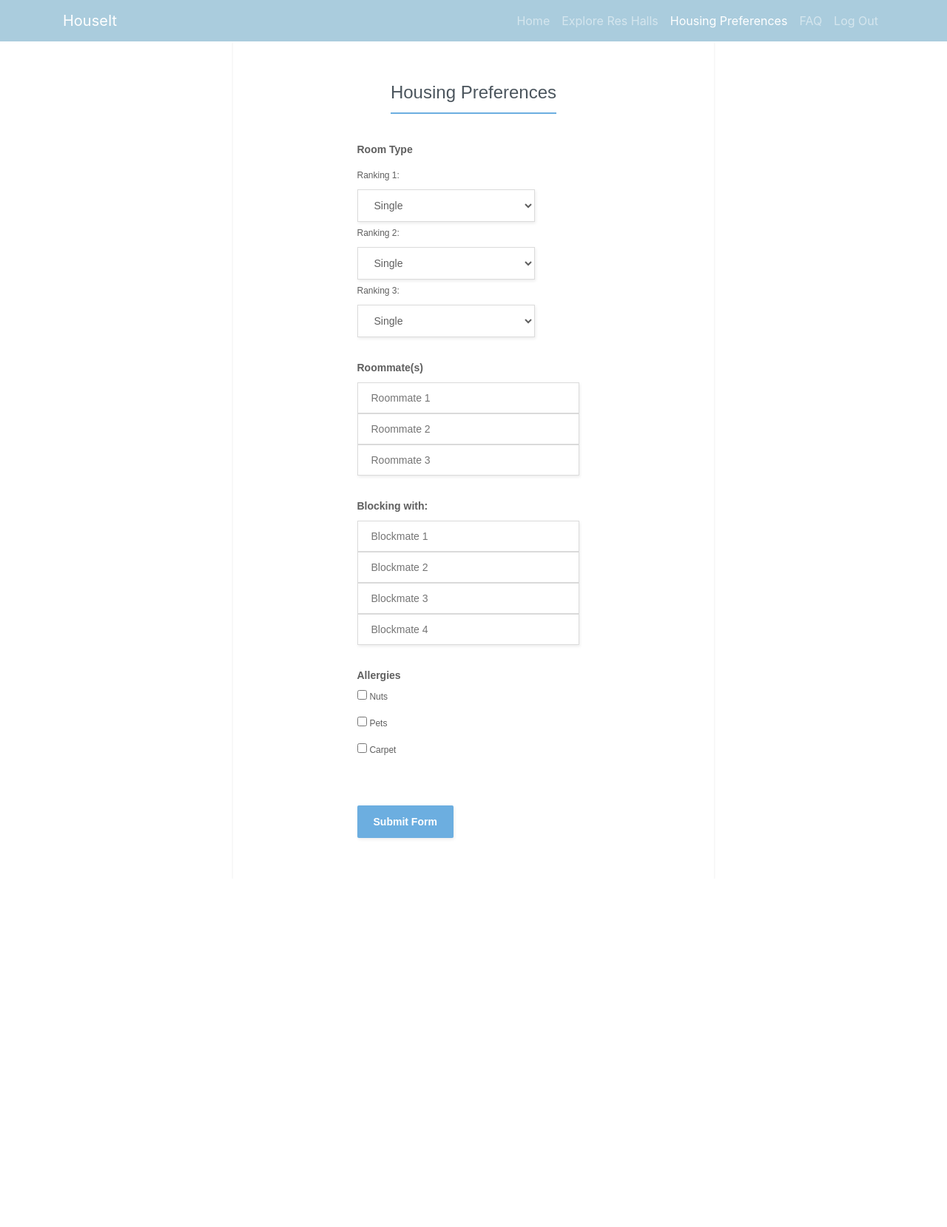
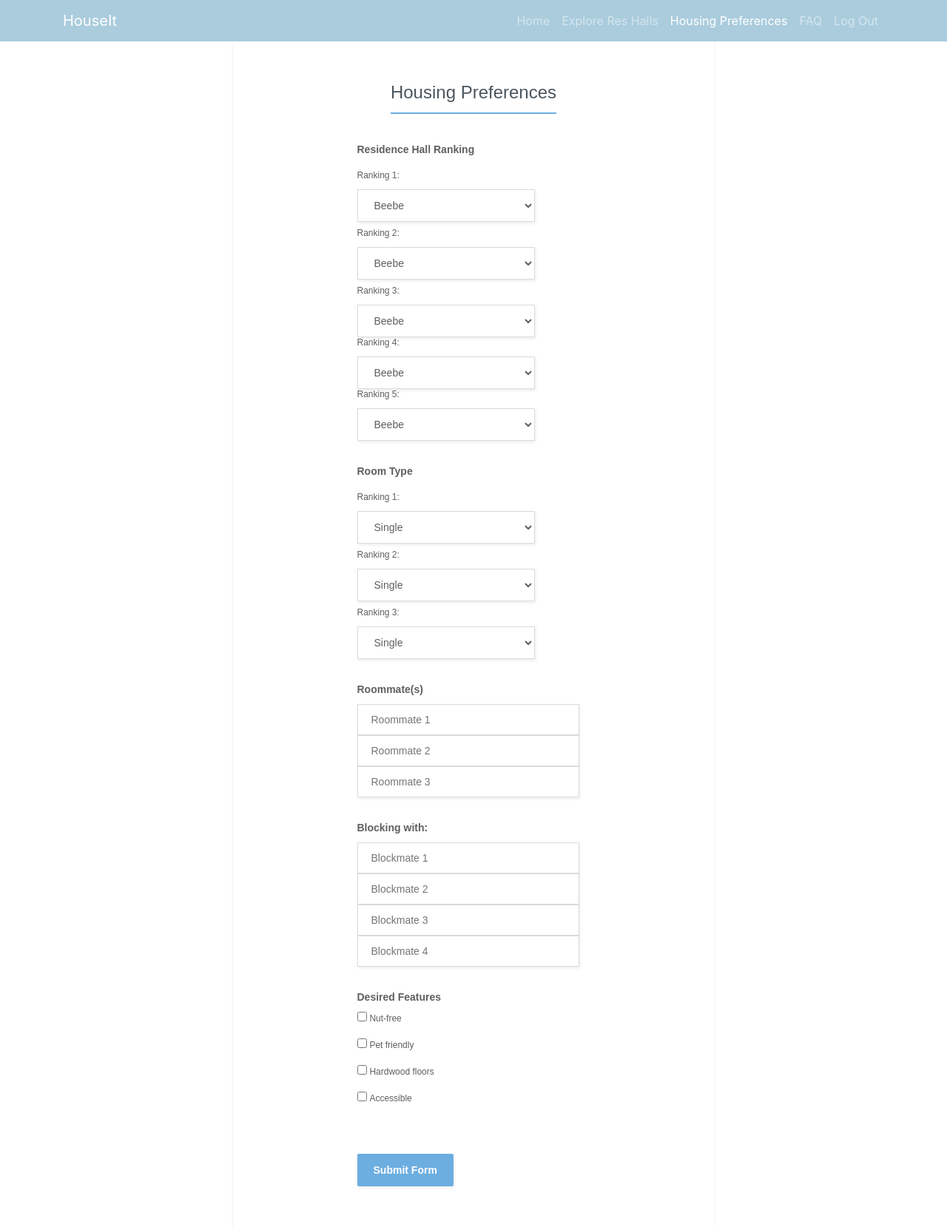
Before and after one commit to dtosca/HouseIt, a Flask app: page /preferences/ in a window 1280 px wide. Shown: the whole page at 74% size. Before the commit the page ends 1134 px from the top, so only its background shows below. Run offline with Flask 2, Linux system fonts and the light colour scheme; some libraries are stand-ins or nearby versions.

Commit message:
updated preferences form

```diff
--- a/templates/preferences.html
+++ b/templates/preferences.html
@@ -91,33 +91,154 @@
 
             <div class="form-row">
               <label>
+              <span>Residence Hall Ranking <br></span>
+            </label>
+                <label>
+                    <span class="span-normal">Ranking 1:</span>
+                    <select name="ranking1">
+                        <option>Beebe</option>
+                        <option>Cazenove</option>
+                        <option>Munger</option>
+                        <option>Pomeroy</option>
+                        <option>Shafer</option>
+                        <option>Claflin</option>
+                        <option>Lake House</option>
+                        <option>Severance</option>
+                        <option>Tower Court</option>
+                        <option>Bates</option>
+                        <option>Freeman</option>
+                        <option>McAfee</option>
+                        <option>Casa Cervantes</option>
+                        <option>Dower</option>
+                        <option>French House</option>
+                        <option>Stone-Davis</option>
+                        <option>Simpson West</option>
+                        <option>Hemlock</option>
+
+                    </select>
+                  </label>
+                  <label>
+                    <span class="span-normal">Ranking 2:</span>
+                    <select name="ranking2">
+                        <option>Beebe</option>
+                        <option>Cazenove</option>
+                        <option>Munger</option>
+                        <option>Pomeroy</option>
+                        <option>Shafer</option>
+                        <option>Claflin</option>
+                        <option>Lake House</option>
+                        <option>Severance</option>
+                        <option>Tower Court</option>
+                        <option>Bates</option>
+                        <option>Freeman</option>
+                        <option>McAfee</option>
+                        <option>Casa Cervantes</option>
+                        <option>Dower</option>
+                        <option>French House</option>
+                        <option>Stone-Davis</option>
+                        <option>Simpson West</option>
+                        <option>Hemlock</option>
+                      </select>
+                      </label>
+                      <label>
+                    <span class="span-normal">Ranking 3:</span>
+                    <select name="ranking3">
+                        <option>Beebe</option>
+                        <option>Cazenove</option>
+                        <option>Munger</option>
+                        <option>Pomeroy</option>
+                        <option>Shafer</option>
+                        <option>Claflin</option>
+                        <option>Lake House</option>
+                        <option>Severance</option>
+                        <option>Tower Court</option>
+                        <option>Bates</option>
+                        <option>Freeman</option>
+                        <option>McAfee</option>
+                        <option>Casa Cervantes</option>
+                        <option>Dower</option>
+                        <option>French House</option>
+                        <option>Stone-Davis</option>
+                        <option>Simpson West</option>
+                        <option>Hemlock</option>
+                    </select>
+                    <span class="span-normal">Ranking 4:</span>
+                    <select name="ranking4">
+                        <option>Beebe</option>
+                        <option>Cazenove</option>
+                        <option>Munger</option>
+                        <option>Pomeroy</option>
+                        <option>Shafer</option>
+                        <option>Claflin</option>
+                        <option>Lake House</option>
+                        <option>Severance</option>
+                        <option>Tower Court</option>
+                        <option>Bates</option>
+                        <option>Freeman</option>
+                        <option>McAfee</option>
+                        <option>Casa Cervantes</option>
+                        <option>Dower</option>
+                        <option>French House</option>
+                        <option>Stone-Davis</option>
+                        <option>Simpson West</option>
+                        <option>Hemlock</option>
+                    </select>
+                    <span class="span-normal">Ranking 5:</span>
+                    <select name="ranking5">
+                        <option>Beebe</option>
+                        <option>Cazenove</option>
+                        <option>Munger</option>
+                        <option>Pomeroy</option>
+                        <option>Shafer</option>
+                        <option>Claflin</option>
+                        <option>Lake House</option>
+                        <option>Severance</option>
+                        <option>Tower Court</option>
+                        <option>Bates</option>
+                        <option>Freeman</option>
+                        <option>McAfee</option>
+                        <option>Casa Cervantes</option>
+                        <option>Dower</option>
+                        <option>French House</option>
+                        <option>Stone-Davis</option>
+                        <option>Simpson West</option>
+                        <option>Hemlock</option>
+                    </select>
+                </label>
+            </div>
+
+            <div class="form-row">
+              <label>
               <span>Room Type <br></span>
             </label>
                 <label>
                     <span class="span-normal">Ranking 1:</span>
-                    <select name="dropdown1">
+                    <select name="rt1">
                         <option>Single</option>
                         <option>Double</option>
                         <option>Triple</option>
                         <option>Quad</option>
+                        <option>Suite</option>
                     </select>
                   </label>
                   <label>
                     <span class="span-normal">Ranking 2:</span>
-                    <select name="dropdown2">
+                    <select name="rt2">
                         <option>Single</option>
                         <option>Double</option>
                         <option>Triple</option>
                         <option>Quad</option>
+                        <option>Suite</option>
                       </select>
                       </label>
                       <label>
                     <span class="span-normal">Ranking 3:</span>
-                    <select name="dropdown3">
+                    <select name="rt3">
                         <option>Single</option>
                         <option>Double</option>
                         <option>Triple</option>
                         <option>Quad</option>
+                        <option>Suite</option>
                     </select>
                 </label>
             </div>
@@ -144,19 +265,23 @@
 
             <div class="form-row">
                 <label>
-                  <span>Allergies</span>
+                  <span>Desired Features</span>
                   <fieldset>
                     <div>
                       <input type="checkbox" id="nuts" name="interest" value="nuts">
-                      <label for="nuts"><span class="span-normal">Nuts</span></label>
+                      <label for="nuts"><span class="span-normal">Nut-free</span></label>
                     </div>
                     <div>
                       <input type="checkbox" id="pets" name="interest" value="pets">
-                      <label for="pets"><span class="span-normal">Pets</span></label>
+                      <label for="pets"><span class="span-normal">Pet friendly</span></label>
                     </div>
                     <div>
-                      <input type="checkbox" id="carpet" name="interest" value="carpet">
-                      <label for="carpet"><span class="span-normal">Carpet</span></label>
+                      <input type="checkbox" id="carpet" name="interest" value="hardwood">
+                      <label for="carpet"><span class="span-normal">Hardwood floors</span></label>
+                    </div>
+                    <div>
+                      <input type="checkbox" id="accessible" name="interest" value="accessible">
+                      <label for="carpet"><span class="span-normal">Accessible</span></label>
                     </div>
                   </fieldset>
 
```
